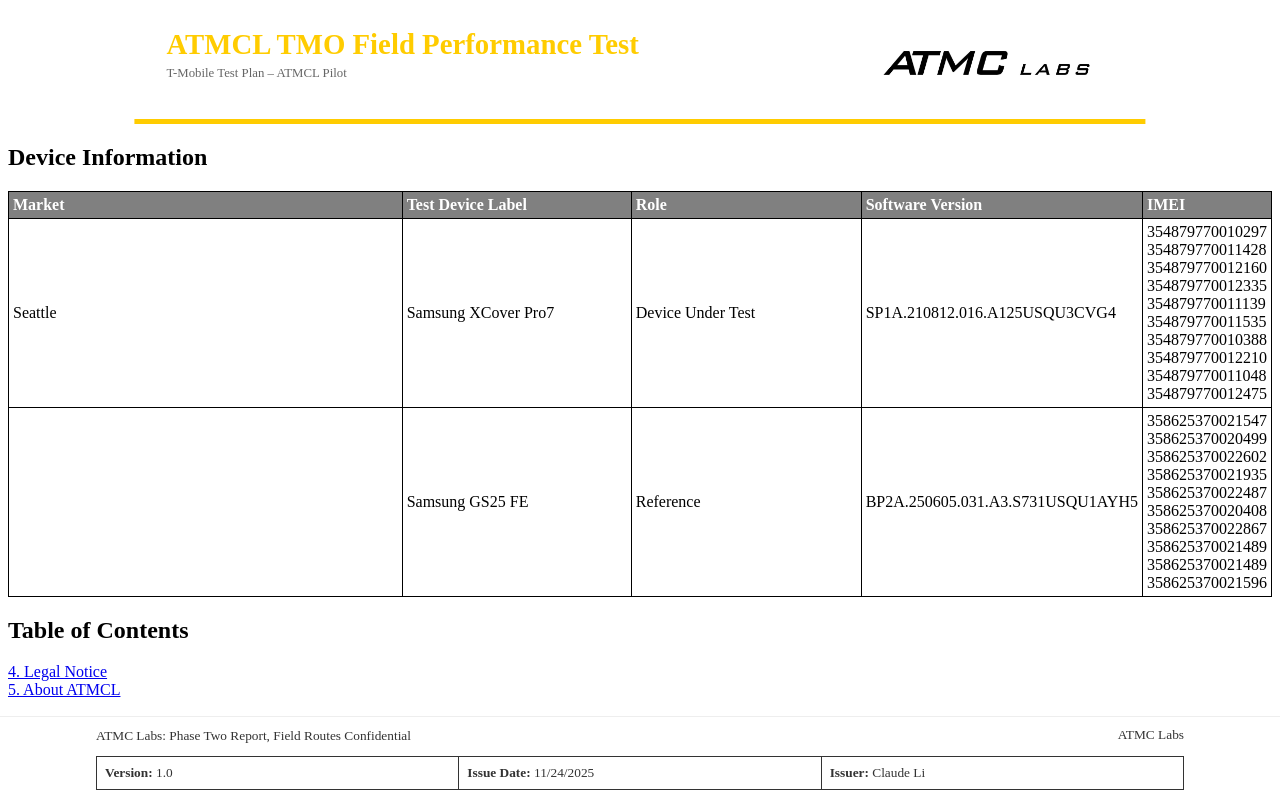
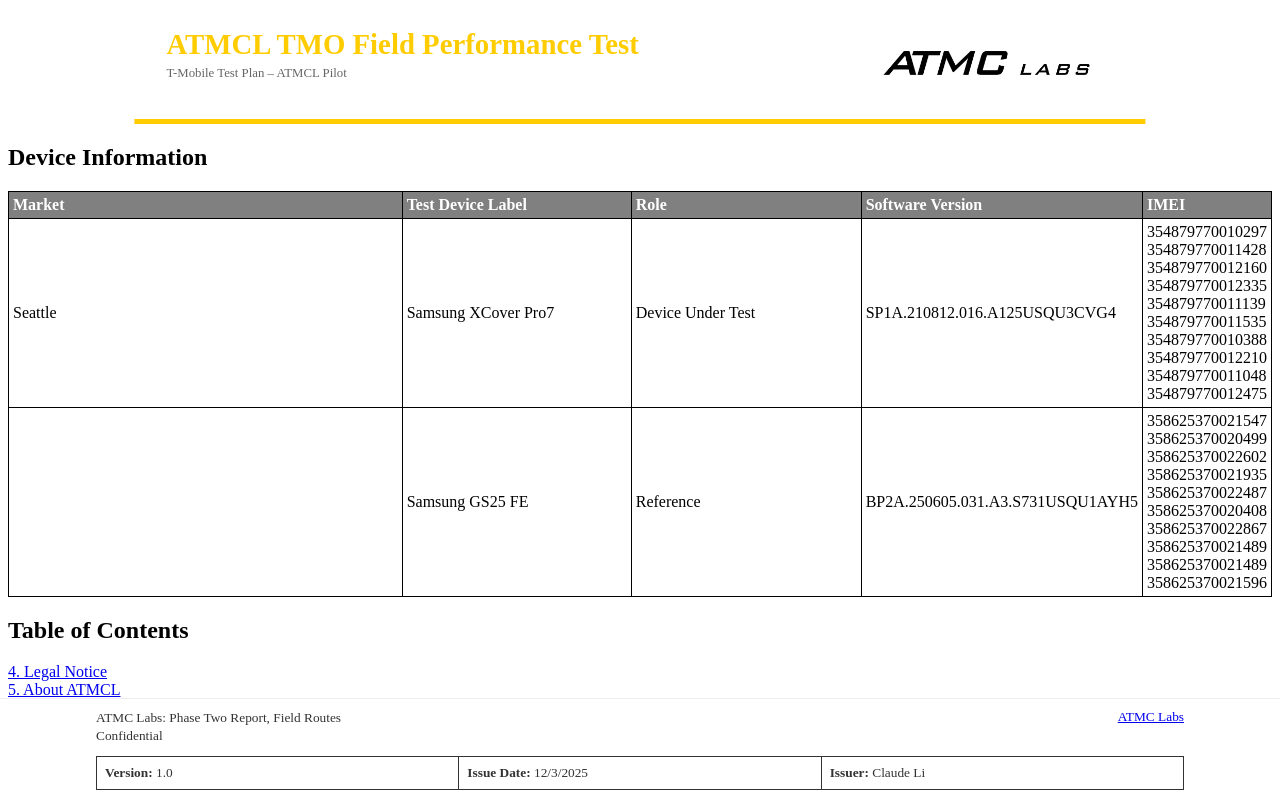
Before and after one commit to LiJieSu0/Fit4Launch_Report, a React (Create React App) app in the folder report-generator-app/: page / in a window 1280 px wide. Shown: the top 798 px of the page. Built offline with nearby package versions, Linux system fonts and the light colour scheme; what chartjs-plugin-datalabels would draw is missing.

Commit message:
modify footer

```diff
--- a/report-generator-app/src/CommonPage/ReportFooter.js
+++ b/report-generator-app/src/CommonPage/ReportFooter.js
@@ -1,15 +1,19 @@
 import React from 'react';
 import styles from './ReportFooter.module.css';
 
-const ReportFooter = ({ version = '1.0', issueDate = '11/24/2025', issuer = 'Claude Li' }) => {
+const ReportFooter = ({ version = '1.0', issuer = 'Claude Li' }) => {
+  const today = new Date();
+  const issueDate = `${today.getMonth() + 1}/${today.getDate()}/${today.getFullYear()}`;
   return (
     <footer className={styles.footer}>
       <div className={styles.headerContent}>
         <div className={styles.leftHeader}>
-          ATMC Labs: Phase Two Report, Field Routes Confidential
+          ATMC Labs: Phase Two Report, Field Routes <br/>Confidential
         </div>
         <div className={styles.rightHeader}>
+          <a href="#table-of-contents" className={styles.tableOfContentsLink}>
           ATMC Labs
+          </a>
         </div>
       </div>
       <div className={styles.tableContainer}>
```
